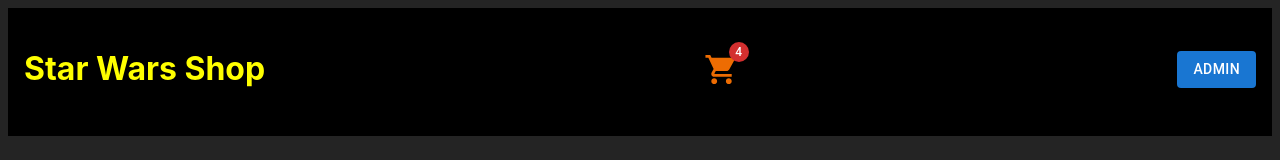
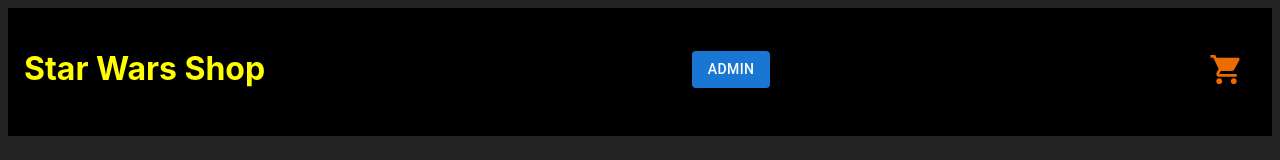
Before and after one commit to ThereseHagwall/ReactExpressWs, a React (Vite) app: page / in a window 1280 px wide. Shown: the top 160 px of the page. Built offline with nearby package versions, Linux system fonts and the light colour scheme; no server answers.

Commit message:
add to cart connection to badge

```diff
--- a/src/client/components/ChangeCartBtns.tsx
+++ b/src/client/components/ChangeCartBtns.tsx
@@ -1,4 +1,4 @@
-import React from 'react'
+import React, { useState, useEffect } from 'react'
 import { Product } from './FetchProducts';
 import { Box, Button } from '@mui/material';
 import { useShoppingCart } from './ShoppingCartContext';
@@ -21,11 +21,15 @@
         increaseQuantity,
         decreaseQuantity,
         removeFromCart
-      } = useShoppingCart()
+      } = useShoppingCart();
 
       const productId = typeof product._id === 'string' ? parseInt(product._id, 10) : product._id;
 
-      const quantity = getItemQuantity(productId);
+      const [quantity, setQuantity] = useState(getItemQuantity(productId));
+
+      useEffect(() => {
+        setQuantity(getItemQuantity(productId));
+      }, [getItemQuantity, productId]);
 
   return (
     <>
--- a/src/client/components/Header.tsx
+++ b/src/client/components/Header.tsx
@@ -5,9 +5,11 @@
 import { Link } from 'react-router-dom';
 import Button from '@mui/material/Button';
 import { useAuth } from './AuthContext'; // Importera useAuth-hook
+import { useShoppingCart  } from './ShoppingCartContext';
 
 export default function Header() {
   const { isLoggedIn, logout } = useAuth();
+  const { cartItemCount } = useShoppingCart();
 
   return (
     <header style={{
@@ -25,11 +27,6 @@
           alignItems: "center",
         }}>
         <h1>Star Wars Shop</h1>
-        <IconButton color="warning" size="large" href="/CheckOutcart">
-          <Badge badgeContent={4} color="error">
-            <ShoppingCartIcon fontSize="large" />
-          </Badge>
-        </IconButton>
         {isLoggedIn ? (
           <Button variant="contained" onClick={logout}>
             Logga ut
@@ -39,6 +36,12 @@
             <Button variant="contained">ADMIN</Button>
           </Link>
         )}
+        <IconButton color="warning" size="large" href="/CheckOutcart">
+          <Badge badgeContent={cartItemCount} color="error">
+            <ShoppingCartIcon fontSize="large" />
+          </Badge>
+        </IconButton>
+
       </div>
     </header>
   );
--- a/src/client/components/ShoppingCartContext.tsx
+++ b/src/client/components/ShoppingCartContext.tsx
@@ -9,6 +9,7 @@
   increaseQuantity: (id: number) => void,
   decreaseQuantity: (id: number) => void,
   removeFromCart: (id: number) => void,
+  cartItemCount: number;
 }
 
 type CartItem = {
@@ -24,7 +25,9 @@
 
 export function ShoppingCartProvider( { children }:
   ShoppingCartProviderProps) {
-  const [cartItems, setCartItems] = useState<CartItem[]>([])
+  const [cartItems, setCartItems] = useState<CartItem[]>([]);
+
+  const cartItemCount = cartItems.reduce((total, item) => total + item.quantity, 0);
 
   function getItemQuantity(id: number) {
     return cartItems.find(item => item.id === id)?.quantity || 0
@@ -69,7 +72,7 @@
   }
 
   return(
-  <ShoppingCartContext.Provider value={{ getItemQuantity, increaseQuantity, decreaseQuantity, removeFromCart }} >
+  <ShoppingCartContext.Provider value={{ getItemQuantity, increaseQuantity, decreaseQuantity, removeFromCart, cartItemCount }} >
     {children}
   </ShoppingCartContext.Provider>)
 }
```
